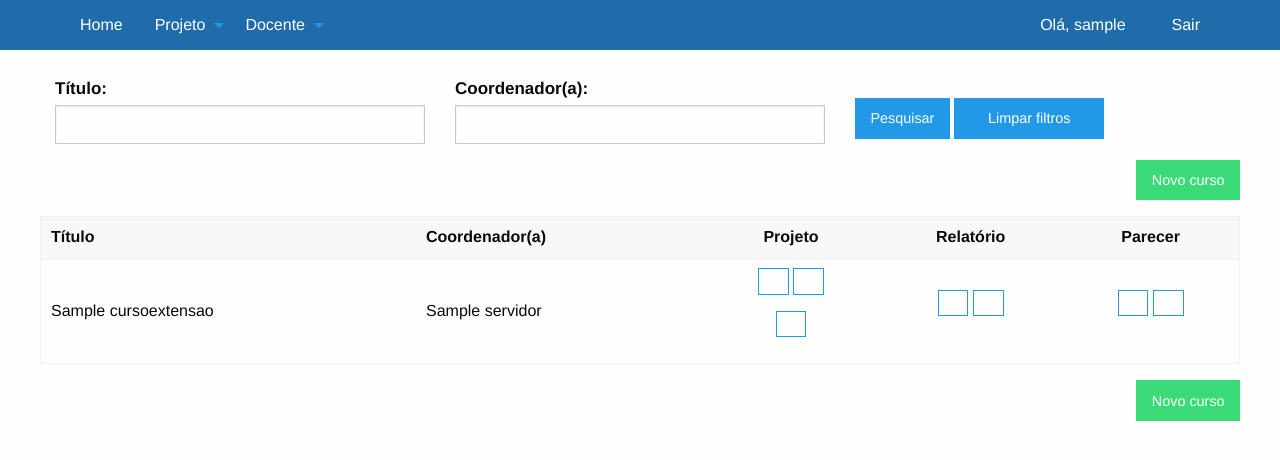
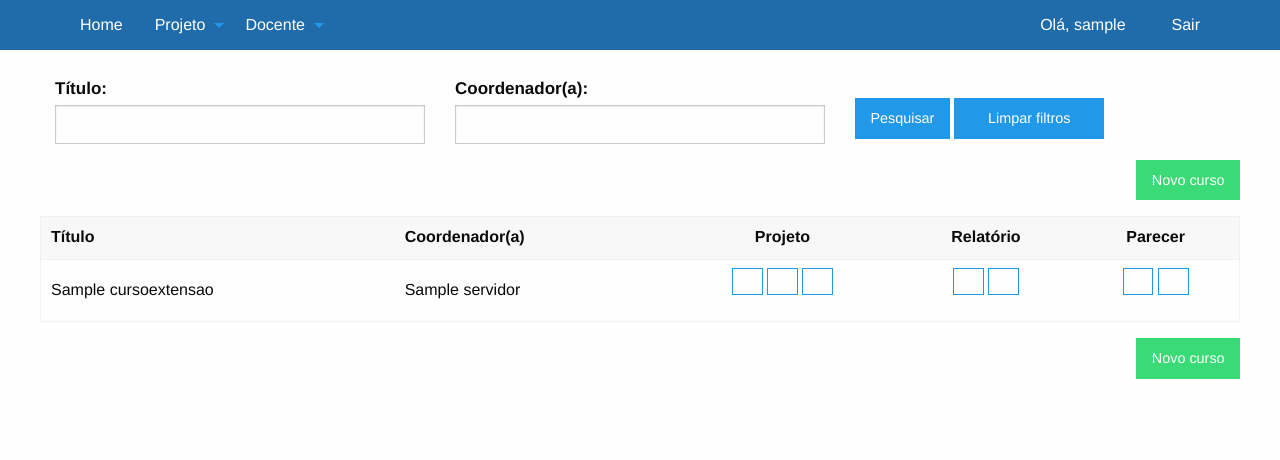
Before and after one commit to yssmcl/fly, a Django app: page /curso_extensao/consulta/ in a window 1280 px wide. Shown: the top 460 px of the page. Run offline with Django 3.2, Linux system fonts and the light colour scheme; a user stored in the database is signed in; tables that the repository leaves empty hold one stand-in row (values such as "Sample post"); parts of the project's set-up code (start-up, migrations or seed data) failed here and were passed over; some libraries are stand-ins or nearby versions.

Commit message:
Arrumado a posição do botão de excluir cursos de extensão.

```diff
--- a/Code/fly/curso_extensao/templates/curso_extensao/cursoextensao_list.html
+++ b/Code/fly/curso_extensao/templates/curso_extensao/cursoextensao_list.html
@@ -95,7 +95,7 @@
 								tabindex="1">
 								<i class="fi-page-export-pdf size-14"></i>
 							</a>
-							<form method="post" action="{% url 'curso_extensao:deletar' %}">
+							<form method="post" action="{% url 'curso_extensao:deletar' %}" style="display: inline;">
 								{% csrf_token %}
 								<input type="hidden" name="pk" value="{{ curso_extensao.pk }}"/>
 								<button type="submit" value="Deletar" class="hollow button"
```
